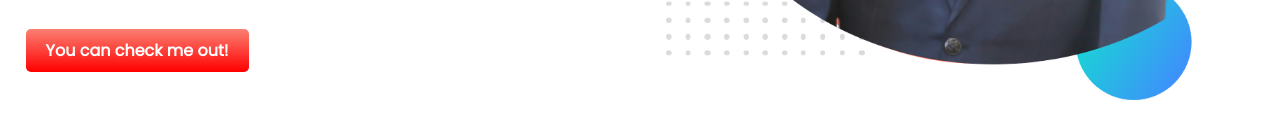
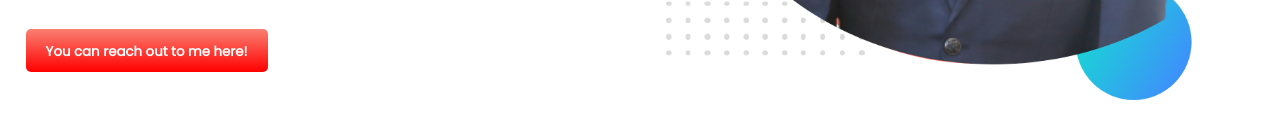
Before and after one commit to xubigit/portfolio, a plain HTML site: page index.html in a window 1280 px wide. Shown: the part 479-601 px from the top of the page. Drawn offline with Linux system fonts and the light colour scheme.

Commit message:
reach out initiated

```diff
--- a/index.html
+++ b/index.html
@@ -28,9 +28,8 @@
                     So anyway, thanks for hearing me out through these texts. I appereciate your time and efforts. Have
                     a
                     wonderful life ahead. </p>
-                <br><a class="link-button" target="_blank" href="https://www.linkedin.com/in/zhjubayer/">You can check
-                    me
-                    out!</a>
+                <br><a class="link-button" target="_blank"
+                    href="https://www.instagram.com/tomarbondhucorona/"><small>You can reach out to me here!</small></a>
             </div>
             <div class="half-width img">
                 <img src="images/jubayer.png" alt="">
```
